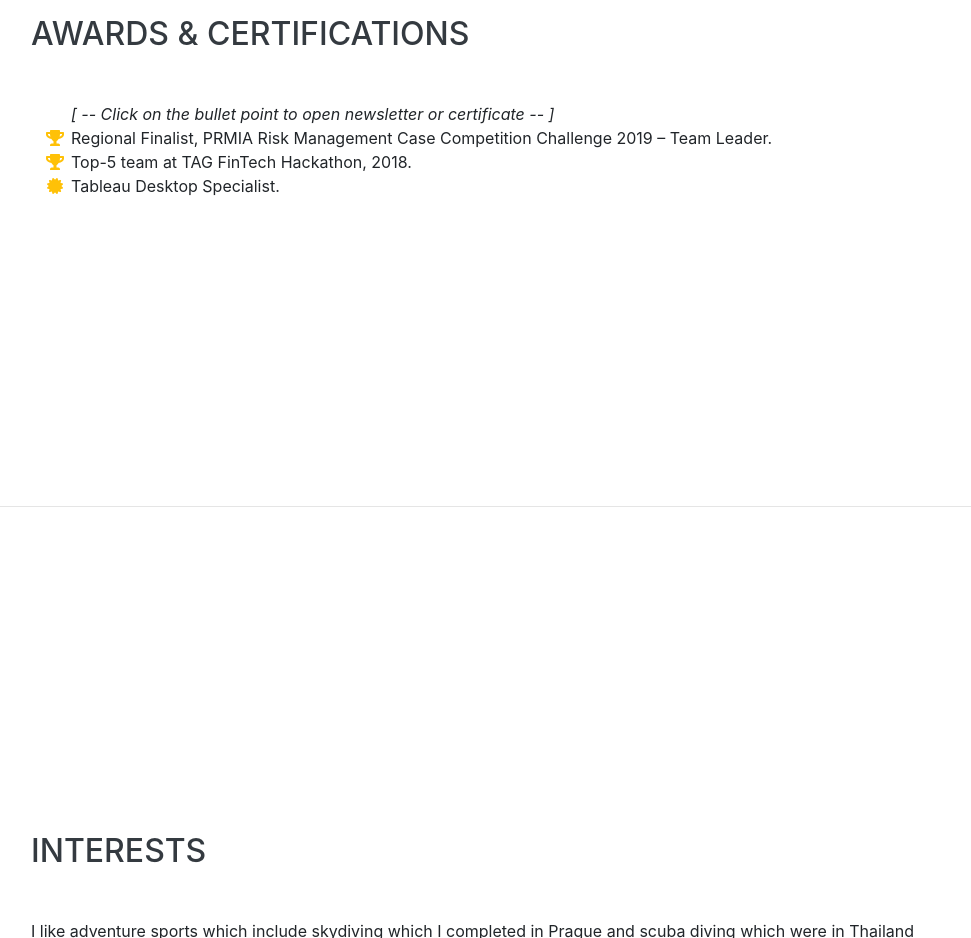
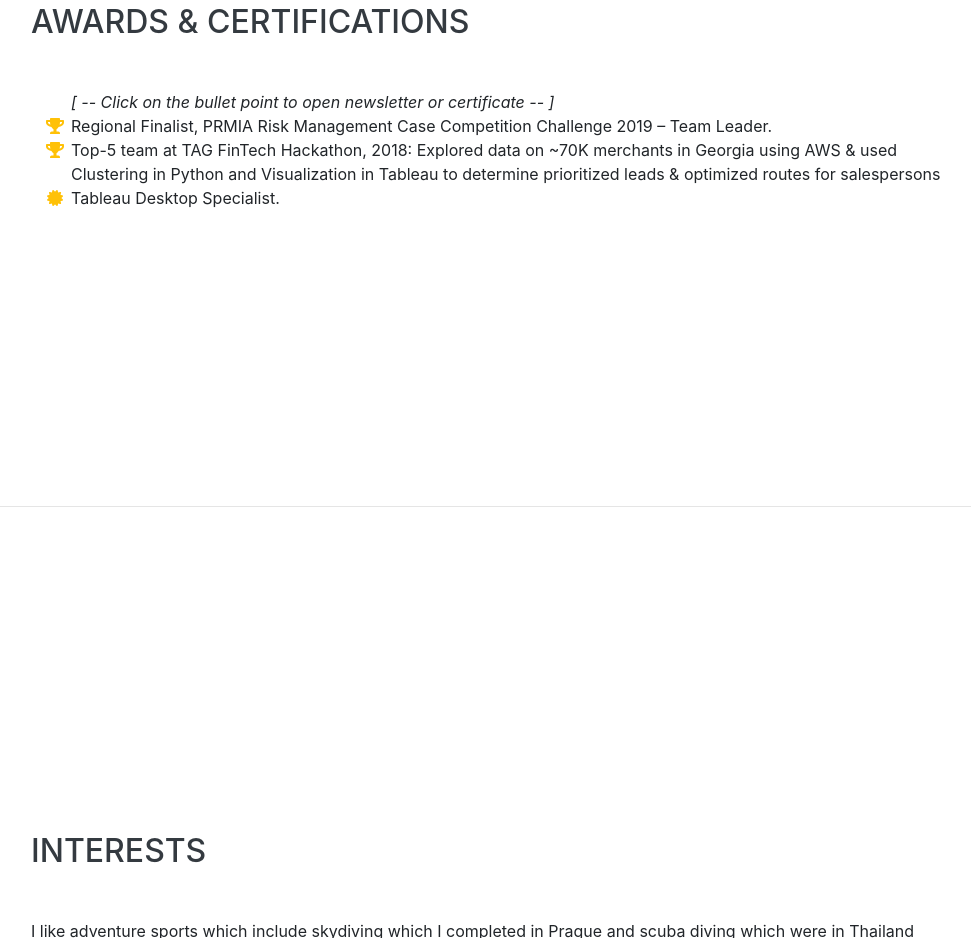
Before and after one commit to abhishek-saha/abhishek-saha.github.io, a website with bundled scripts: page index.html in a window 1280 px wide. Shown: the part 6736-7674 px from the top of the page, without its empty margins (289-1260 px from the left). Built offline with nearby package versions, Linux system fonts and the light colour scheme; a web font is replaced by a local one.

Commit message:
updated hackathon

```diff
--- a/index.html
+++ b/index.html
@@ -408,7 +408,7 @@
             <a href="https://www.emorybusiness.com/2018/12/05/msba-students-prove-skills-in-fintech-hackathon/" target="_blank">
               <i class="fa-li fa fa-trophy text-warning"></i>
             </a>
-            Top-5 team at TAG FinTech Hackathon, 2018.</li>
+            Top-5 team at TAG FinTech Hackathon, 2018: Explored data on ~70K merchants in Georgia using AWS & used Clustering in Python and Visualization in Tableau to determine prioritized leads & optimized routes for salespersons</li>
           <li>
             <a href="https://www.youracclaim.com/badges/ce78c50c-e942-4335-86f2-d5006bcae166" target="_blank">
               <i class="fa-li fa fa-certificate text-warning"></i>
```
